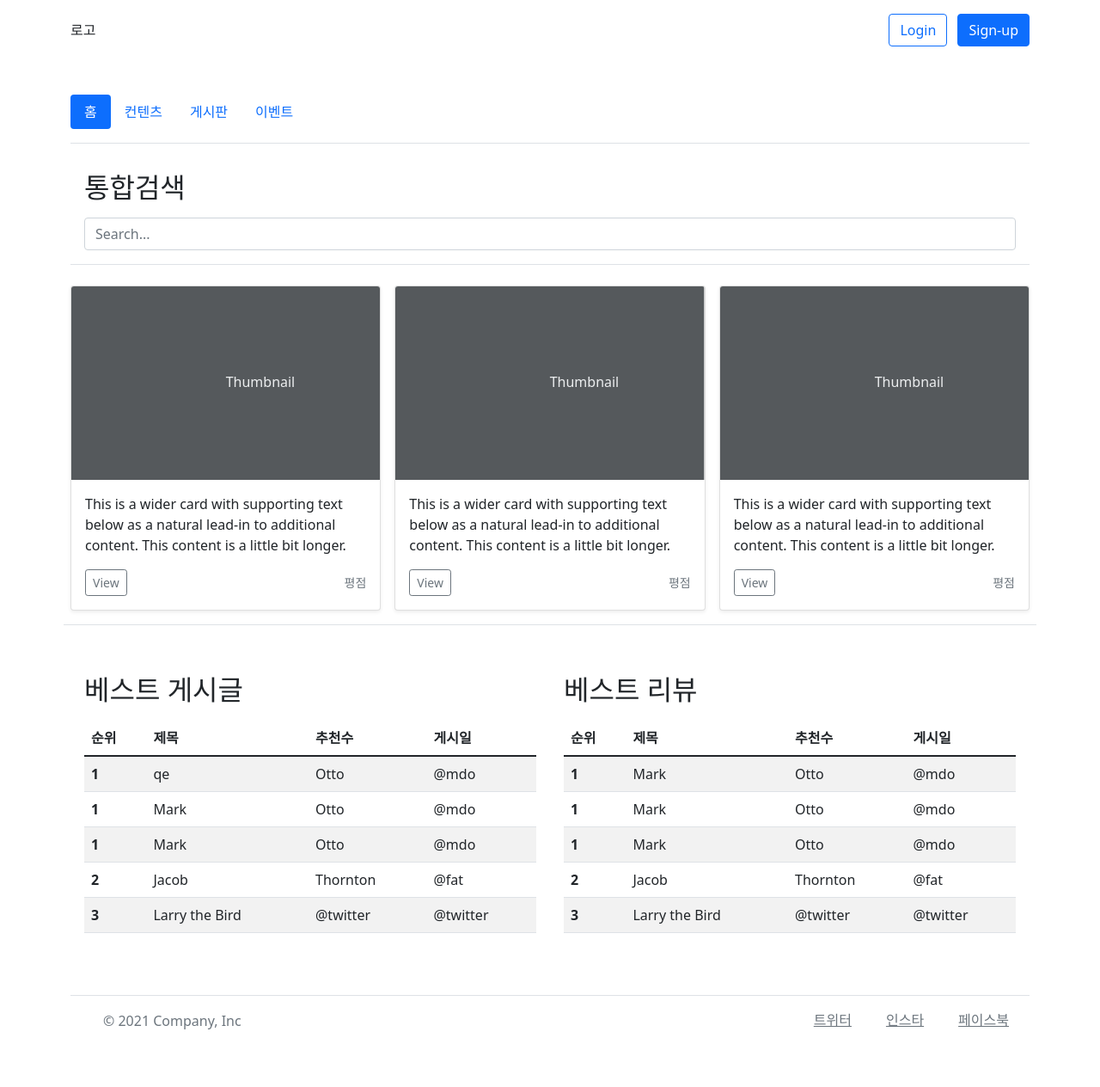
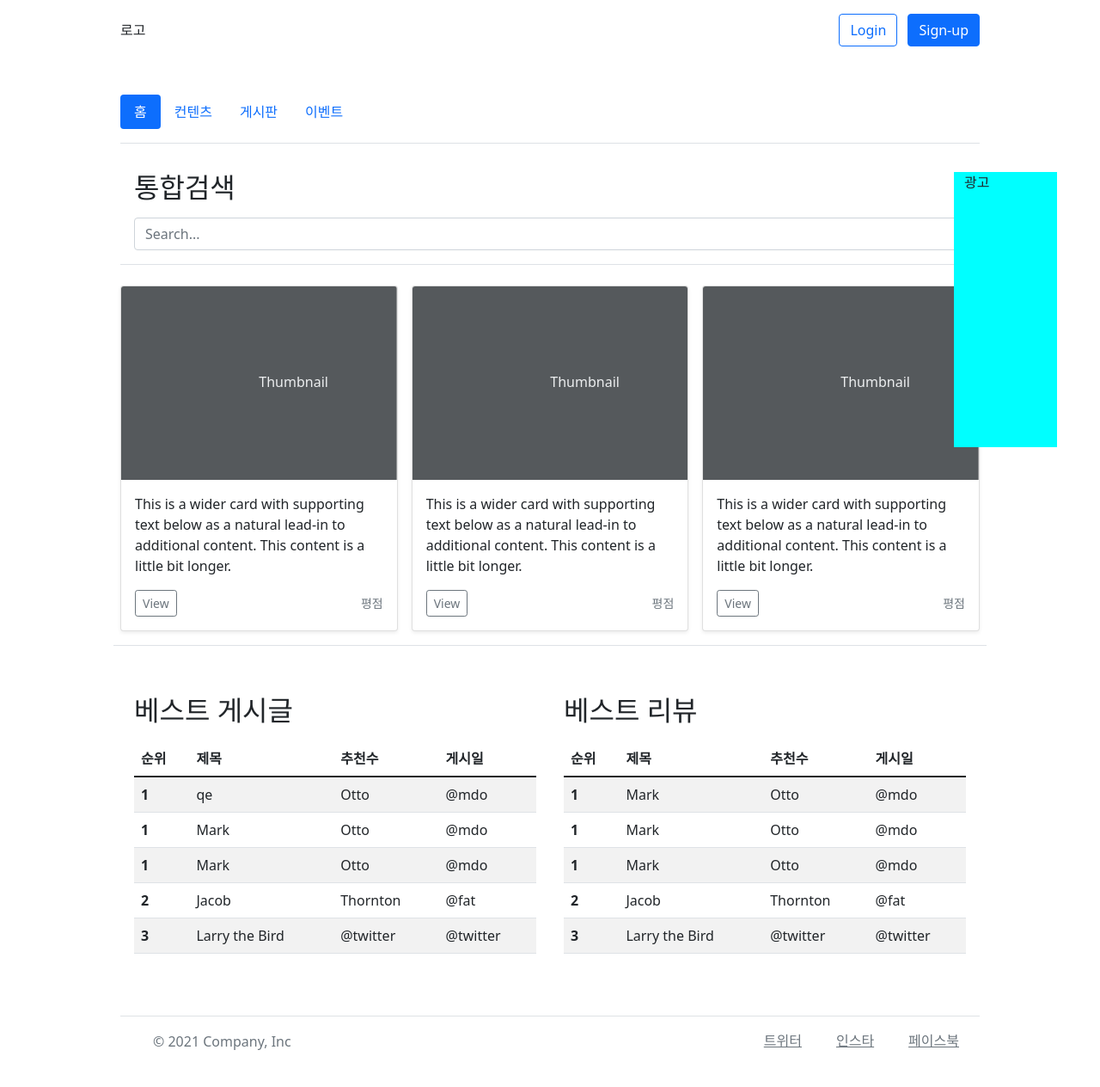
Before and after one commit to playpizza/TripGuide, a Django app: page / in a window 1280 px wide. Shown: the whole page at 86% size. Before the commit the page ends 1197 px from the top, so only its background shows below. Run offline with Django 3.2, Linux system fonts and the light colour scheme; some libraries are stand-ins or nearby versions.

Commit message:
Update base.html
광고 위치 추가

```diff
--- a/home/templates/base.html
+++ b/home/templates/base.html
@@ -17,7 +17,7 @@
 {% endblock %}
 <body>
     <!-- header -->
-    <div class="container">
+    <div class="container" style="width: 1024px;">
         <header class="d-flex flex-wrap align-items-center justify-content-center justify-content-md-between py-3 mb-4">
           <a href="/" class="d-flex align-items-center col-md-3 mb-2 mb-md-0 text-dark text-decoration-none">로고
             <svg class="bi me-2" width="40" height="32" role="img" aria-label="Bootstrap"><use xlink:href="#bootstrap"></use></svg>
@@ -50,14 +50,14 @@
 
 
     <!-- container -->
-    <div class="container">
+    <div class="container" style="width: 1024px;">
         {% block contents %}
         <br><br><br><br><br><br><br><br><br><br><br><br><br><br><br><br><br><br><br><br><br><br><br><br><br><br><br><br><br><br><br><br><br><br><br><br><br><br><br><br><br><br><br><br><br><br><br><br><br><br><br><br><br><br><br><br><br><br>
         {% endblock %}
     </div>
 
     <!-- footer -->
-    <div class="container">
+    <div class="container" style="width: 1024px;">
         <footer class="d-flex flex-wrap justify-content-between align-items-center py-3 my-4 border-top">
           <div class="col-md-4 d-flex align-items-center">
             <a href="/" class="mb-3 me-2 mb-md-0 text-muted text-decoration-none lh-1">
@@ -75,8 +75,8 @@
     </div>
 
     <!-- add -->
-    <div>
-        <p></p>
+    <div class="container position-fixed" style="top: 200px; right: 50px; width: 120px; height: 320px; background-color: aqua;">
+        <p>광고</p>
     </div>
 </body>
 </html>
```
